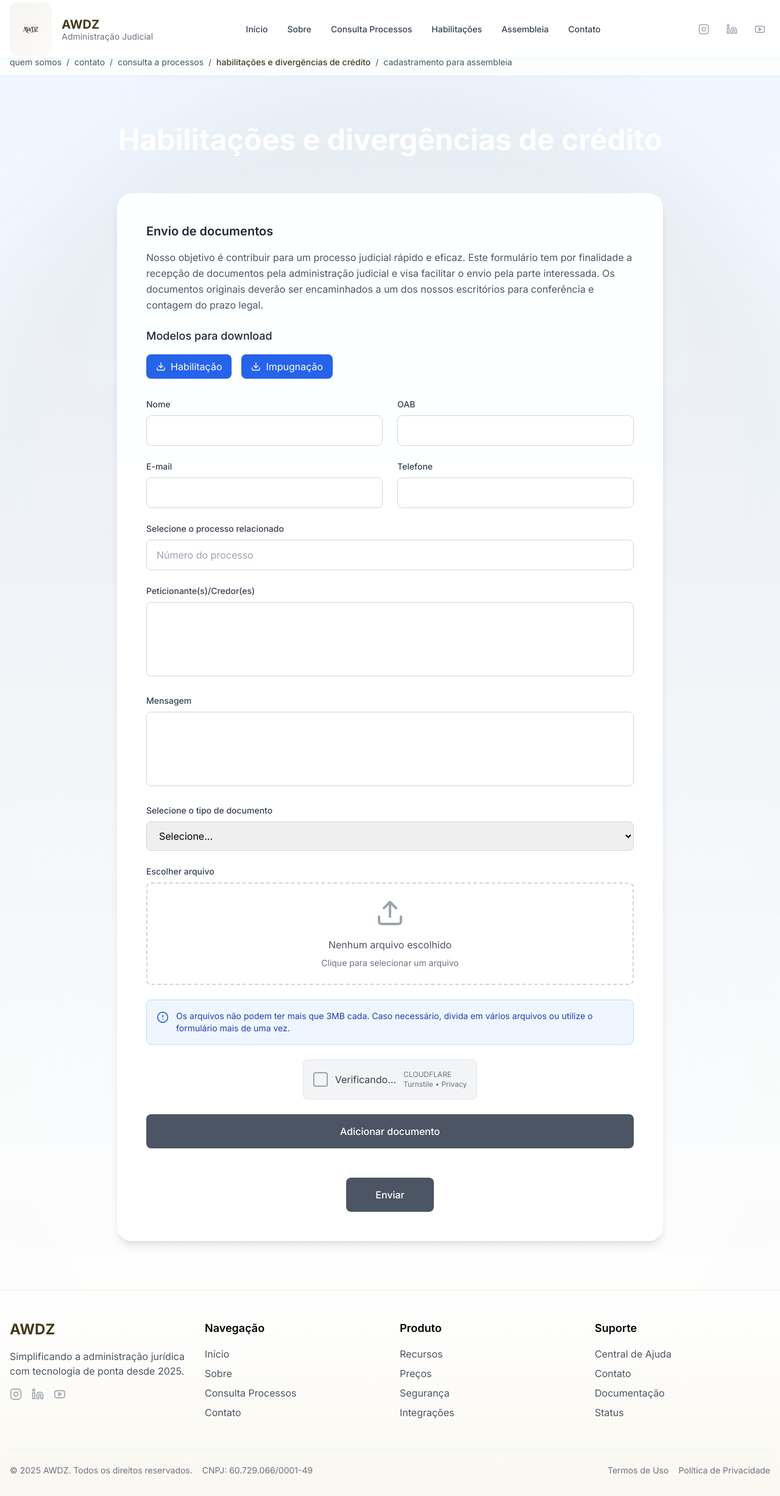
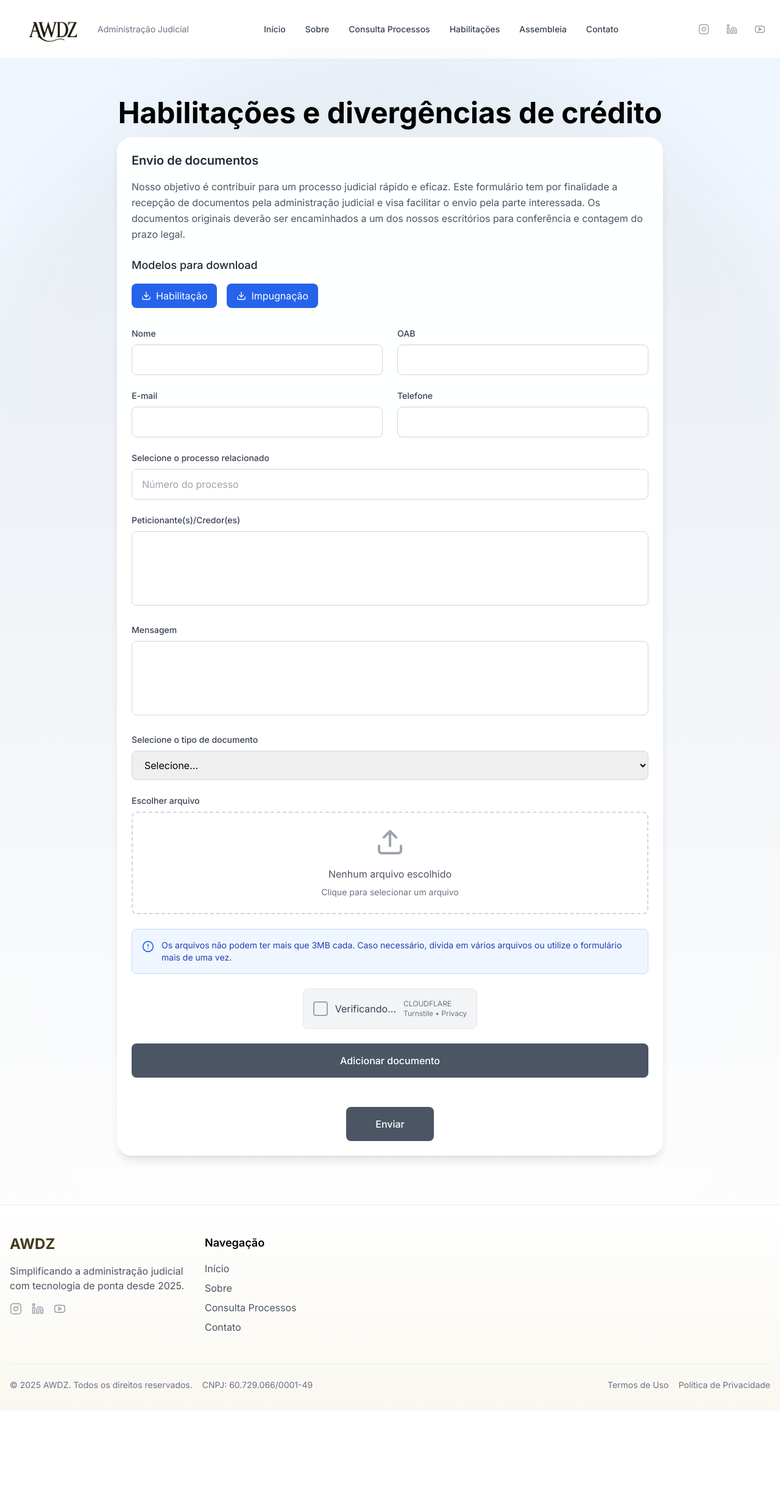
Before and after one commit to directorsilvaa/awz, a React (Vite) app: page /habilitacoes-credito in a window 1280 px wide. Shown: the whole page at 61% size. After the commit the page ends 2313 px from the top, so only its background shows below. Built offline with nearby package versions, Linux system fonts and the light colour scheme.

Commit message:
atualizando dados do site

```diff
--- a/src/components/Footer.tsx
+++ b/src/components/Footer.tsx
@@ -12,7 +12,7 @@ const Footer: React.FC = () => {
               AWDZ
             </Link>
             <p className="text-gray-600 mb-4">
-              Simplificando a administração jurídica com tecnologia de ponta desde 2025.
+              Simplificando a administração judicial com tecnologia de ponta desde 2025.
             </p>
             <div className="flex space-x-4">
               <a href="#" aria-label="Instagram" className="text-gray-400 hover:text-primary transition-colors">
@@ -38,23 +38,23 @@ const Footer: React.FC = () => {
           </div>
 
           <div className="col-span-1">
-            <h3 className="text-lg font-semibold mb-4">Produto</h3>
+            {/* <h3 className="text-lg font-semibold mb-4">Produto</h3>
             <ul className="space-y-2">
               <li><Link to="/recursos" className="text-gray-600 hover:text-primary transition-colors">Recursos</Link></li>
               <li><Link to="/precos" className="text-gray-600 hover:text-primary transition-colors">Preços</Link></li>
               <li><Link to="/seguranca" className="text-gray-600 hover:text-primary transition-colors">Segurança</Link></li>
               <li><Link to="/integracoes" className="text-gray-600 hover:text-primary transition-colors">Integrações</Link></li>
-            </ul>
+            </ul> */}
           </div>
 
           <div className="col-span-1">
-            <h3 className="text-lg font-semibold mb-4">Suporte</h3>
+            {/* <h3 className="text-lg font-semibold mb-4">Suporte</h3>
             <ul className="space-y-2">
               <li><Link to="/ajuda" className="text-gray-600 hover:text-primary transition-colors">Central de Ajuda</Link></li>
               <li><Link to="/contato" className="text-gray-600 hover:text-primary transition-colors">Contato</Link></li>
               <li><Link to="/docs" className="text-gray-600 hover:text-primary transition-colors">Documentação</Link></li>
               <li><Link to="/status" className="text-gray-600 hover:text-primary transition-colors">Status</Link></li>
-            </ul>
+            </ul> */}
           </div>
         </div>
 
--- a/src/components/Hero.tsx
+++ b/src/components/Hero.tsx
@@ -19,8 +19,8 @@ const Hero: React.FC = () => {
             <div className="text-center lg:text-left">
               {/* Badge */}
               <div className="inline-flex items-center justify-center mb-8 py-2 px-6 bg-white/80 backdrop-blur-sm rounded-full shadow-lg">
-                <Scale size={20} className="text-primary mr-2" />
-                <span className="text-primary font-medium">Administração Judicial</span>
+                {/* <Scale size={20} className="text-primary mr-2" /> */}
+                <span className="text-primary font-medium"> AWZD - Administração Judicial</span>
               </div>
 
               {/* Main Heading */}
@@ -87,7 +87,7 @@ const Hero: React.FC = () => {
                     </div>
                     <div>
                       <h3 className="font-semibold text-gray-800">Excelência</h3>
-                      <p className="text-sm text-gray-600">Resultados comprovados</p>
+                      <p className="text-sm text-gray-600">Especialistas Reconhecidos no Segmento</p>
                     </div>
                   </div>
                 </div>
--- a/src/components/Navbar.tsx
+++ b/src/components/Navbar.tsx
@@ -21,8 +21,7 @@ const Navbar = () => {
   };
 
   return (
-    <header className={`fixed top-0 left-0 right-0 z-50 transition-all duration-300 ${
-      isScrolled
+    <header className={`fixed top-0 left-0 right-0 z-50 transition-all duration-300 ${isScrolled
       ? 'bg-white/95 backdrop-blur-lg shadow-lg border-b border-gray-100'
       : 'bg-white/80 backdrop-blur-sm border-b border-green-100'
       }`}>
@@ -30,19 +29,19 @@ const Navbar = () => {
         <div className="flex items-center justify-between h-24">
           {/* Logo */}
           <Link to="/" className="flex items-center group">
-            <div className="relative overflow-hidden rounded-xl bg-gradient-to-br from-primary/5 to-secondary/5 p-3 transition-all duration-300 group-hover:scale-105 group-hover:shadow-lg">
+            <div className="">
               <img
                 src="/logo.png"
                 alt="AWDZ - Administração Judicial"
-                className="h-16 w-auto object-contain transition-transform duration-300 group-hover:scale-110"
+                className="h-full w-36 object-contain transition-transform duration-300 group-hover:scale-110"
               />
-              <div className="absolute inset-0 bg-gradient-to-br from-primary/10 to-secondary/10 opacity-0 group-hover:opacity-100 transition-opacity duration-300 rounded-xl"></div>
+              {/* <div className="absolute inset-0 bg-gradient-to-br from-primary/10 to-secondary/10 opacity-0 group-hover:opacity-100 transition-opacity duration-300 rounded-xl"></div> */}
             </div>
-            <div className="ml-4 hidden sm:block">
-              <div className="text-xl font-bold text-primary group-hover:text-primary-dark transition-colors duration-300">
+            <div className="ml-0 hidden sm:block">
+              {/* <div className="text-xl font-bold text-primary group-hover:text-primary-dark transition-colors duration-300">
                 AWDZ
-              </div>
-              <div className="text-sm text-gray-500 -mt-1">
+              </div> */}
+              <div className="text-sm text-gray-500">
                 Administração Judicial
               </div>
             </div>
@@ -98,14 +97,12 @@ const Navbar = () => {
               <div className="relative w-6 h-6">
                 <Menu
                   size={24}
-                  className={`absolute inset-0 transition-all duration-300 ${
-                    isMobileMenuOpen ? 'opacity-0 rotate-180' : 'opacity-100 rotate-0'
+                  className={`absolute inset-0 transition-all duration-300 ${isMobileMenuOpen ? 'opacity-0 rotate-180' : 'opacity-100 rotate-0'
                     }`}
                 />
                 <X
                   size={24}
-                  className={`absolute inset-0 transition-all duration-300 ${
-                    isMobileMenuOpen ? 'opacity-100 rotate-0' : 'opacity-0 -rotate-180'
+                  className={`absolute inset-0 transition-all duration-300 ${isMobileMenuOpen ? 'opacity-100 rotate-0' : 'opacity-0 -rotate-180'
                     }`}
                 />
               </div>
@@ -115,8 +112,7 @@ const Navbar = () => {
       </div>
 
       {/* Mobile Menu */}
-      <div className={`lg:hidden fixed top-24 right-0 h-[calc(100vh-6rem)] w-full max-w-sm bg-white/95 backdrop-blur-lg shadow-2xl transform transition-all duration-300 ease-out ${
-        isMobileMenuOpen ? 'translate-x-0 opacity-100' : 'translate-x-full opacity-0'
+      <div className={`lg:hidden fixed top-24 right-0 h-[calc(100vh-6rem)] w-full max-w-sm bg-white/95 backdrop-blur-lg shadow-2xl transform transition-all duration-300 ease-out ${isMobileMenuOpen ? 'translate-x-0 opacity-100' : 'translate-x-full opacity-0'
         }`}>
         <div className="p-6 h-full flex flex-col">
           {/* Mobile Logo */}
--- a/src/pages/About.tsx
+++ b/src/pages/About.tsx
@@ -1,8 +1,14 @@
 import React from 'react';
 import { Scale, Users, Brain, Laptop, Building2, Gavel, Award, Sparkles, ArrowRight, CheckCircle } from 'lucide-react';
 import Footer from '../components/Footer';
+import { useNavigate } from 'react-router-dom';
 
 const About: React.FC = () => {
+  const navigate = useNavigate()
+
+  const navigateOnContact = () => {
+    navigate("/contato")
+  }
   return (
     <div className="pt-20">
       <div className="bg-gradient-to-b from-secondary/10 to-white">
@@ -59,7 +65,7 @@ const About: React.FC = () => {
 
               {/* Call to Action */}
               <div className="mt-12 text-center">
-                <div className="inline-flex items-center px-6 py-3 bg-gradient-to-r from-primary to-secondary text-white rounded-xl font-medium hover:shadow-lg transition-all duration-300 transform hover:scale-105">
+                <div onClick={navigateOnContact} className="cursor-pointer inline-flex items-center px-6 py-3 bg-gradient-to-r from-primary to-secondary text-white rounded-xl font-medium hover:shadow-lg transition-all duration-300 transform hover:scale-105">
                   <span>Conheça Nossos Serviços</span>
                   <ArrowRight size={20} className="ml-2" />
                 </div>
--- a/src/pages/AssemblyRegistration.tsx
+++ b/src/pages/AssemblyRegistration.tsx
@@ -62,7 +62,7 @@ const AssemblyRegistration: React.FC = () => {
       <div className="min-h-screen bg-gradient-to-b from-green-50 to-white">
         {/* Navigation Breadcrumb */}
         <div className="bg-white/80 backdrop-blur-sm border-b border-gray-200">
-          <div className="container mx-auto px-4 py-3">
+          {/* <div className="container mx-auto px-4 py-3">
             <nav className="flex items-center space-x-2 text-sm text-gray-600">
               <span>quem somos</span>
               <span>/</span>
@@ -74,7 +74,7 @@ const AssemblyRegistration: React.FC = () => {
               <span>/</span>
               <span className="text-primary font-medium">cadastramento para assembleia</span>
             </nav>
-          </div>
+          </div> */}
         </div>
 
         <section className="pt-20 pb-20 relative overflow-hidden">
@@ -84,7 +84,7 @@ const AssemblyRegistration: React.FC = () => {
 
           <div className="container mx-auto px-4 relative">
             <div className="max-w-4xl mx-auto text-center mb-16">
-              <h1 className="text-4xl md:text-5xl font-bold mb-8 leading-tight text-white">
+              <h1 className="text-4xl md:text-5xl font-bold mb-2 leading-tight text-black">
                 Cadastramento para Assembleia
               </h1>
             </div>
--- a/src/pages/Contact.tsx
+++ b/src/pages/Contact.tsx
@@ -83,7 +83,7 @@ const Contact: React.FC = () => {
               </p>
 
               {/* Quick Contact Stats */}
-              <div className="grid grid-cols-1 md:grid-cols-3 gap-6 mb-12">
+              {/* <div className="grid grid-cols-1 md:grid-cols-3 gap-6 mb-12">
                 {[
                   { value: '< 24h', label: 'Tempo de Resposta', icon: Clock },
                   { value: '15+', label: 'Anos de Experiência', icon: CheckCircle },
@@ -97,7 +97,7 @@ const Contact: React.FC = () => {
                     <div className="text-sm text-gray-600">{stat.label}</div>
                   </div>
                 ))}
-              </div>
+              </div> */}
             </div>
 
             <div className="max-w-7xl mx-auto grid grid-cols-1 lg:grid-cols-2 gap-12">
--- a/src/pages/CreditClaims.tsx
+++ b/src/pages/CreditClaims.tsx
@@ -70,7 +70,7 @@ const CreditClaims: React.FC = () => {
       <div className="min-h-screen bg-gradient-to-b from-blue-50 to-white">
         {/* Navigation Breadcrumb */}
         <div className="bg-white/80 backdrop-blur-sm border-b border-gray-200">
-          <div className="container mx-auto px-4 py-3">
+          {/* <div className="container mx-auto px-4 py-3">
             <nav className="flex items-center space-x-2 text-sm text-gray-600">
               <span>quem somos</span>
               <span>/</span>
@@ -82,7 +82,7 @@ const CreditClaims: React.FC = () => {
               <span>/</span>
               <span>cadastramento para assembleia</span>
             </nav>
-          </div>
+          </div> */}
         </div>
 
         <section className="pt-20 pb-20 relative overflow-hidden">
@@ -91,13 +91,13 @@ const CreditClaims: React.FC = () => {
           </div>
 
           <div className="container mx-auto px-4 relative">
-            <div className="max-w-4xl mx-auto text-center mb-16">
-              <h1 className="text-4xl md:text-5xl font-bold mb-8 leading-tight text-white">
+            <div className="max-w-4xl mx-auto text-center mb-4">
+              <h1 className="text-4xl md:text-5xl font-bold mb-0 leading-tight text-black">
                 Habilitações e divergências de crédito
               </h1>
             </div>
 
-            <div className="max-w-4xl mx-auto bg-white/95 backdrop-blur-sm rounded-3xl shadow-lg p-8 md:p-12">
+            <div className="max-w-4xl mx-auto bg-white/95 backdrop-blur-sm rounded-3xl shadow-lg p-8 md:p-6">
               {/* Document Submission Section */}
               <div className="mb-12">
                 <h2 className="text-xl font-semibold text-gray-800 mb-4">Envio de documentos</h2>
```
Lines whose indentation alone changed are shown as unchanged.
